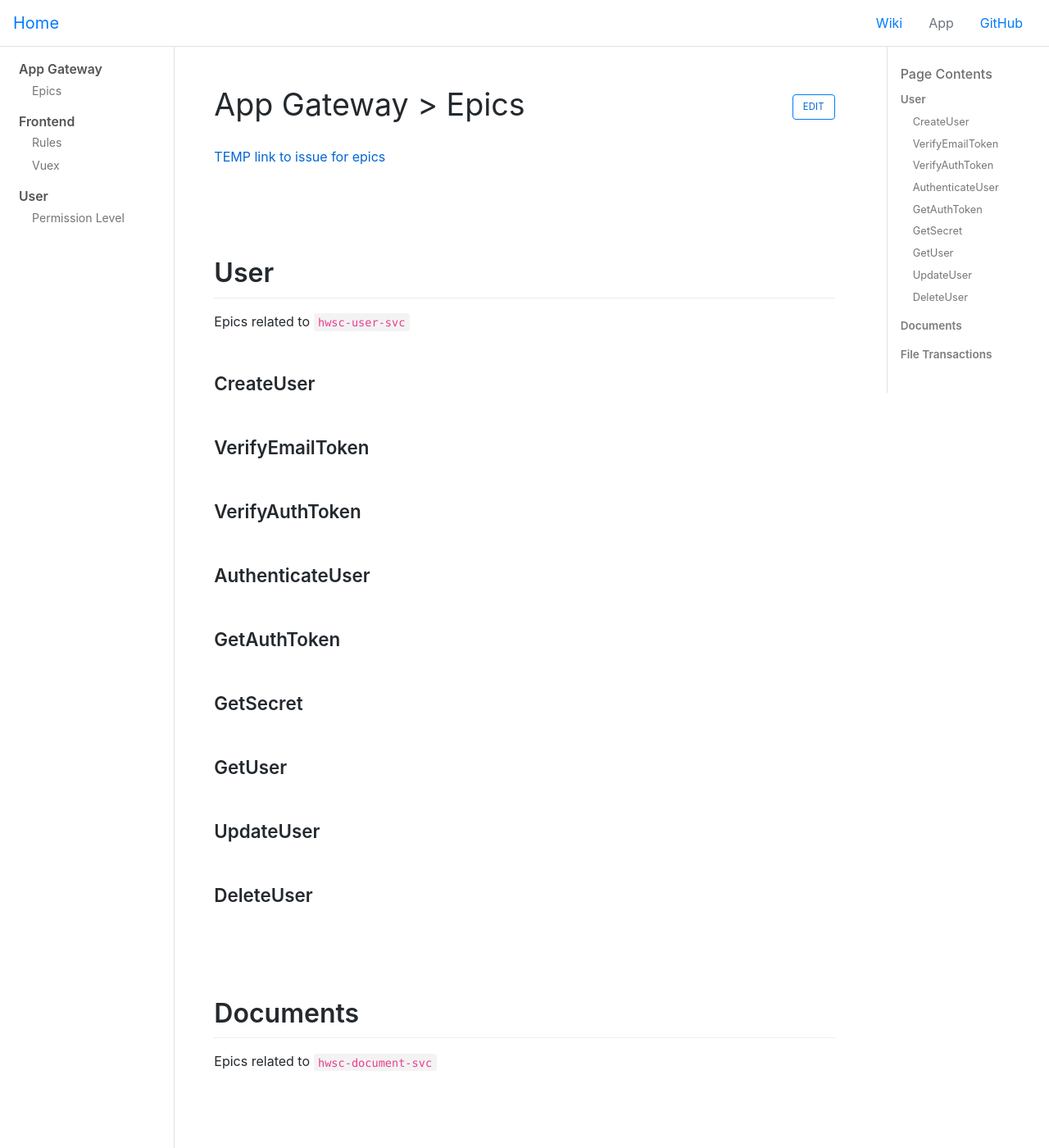
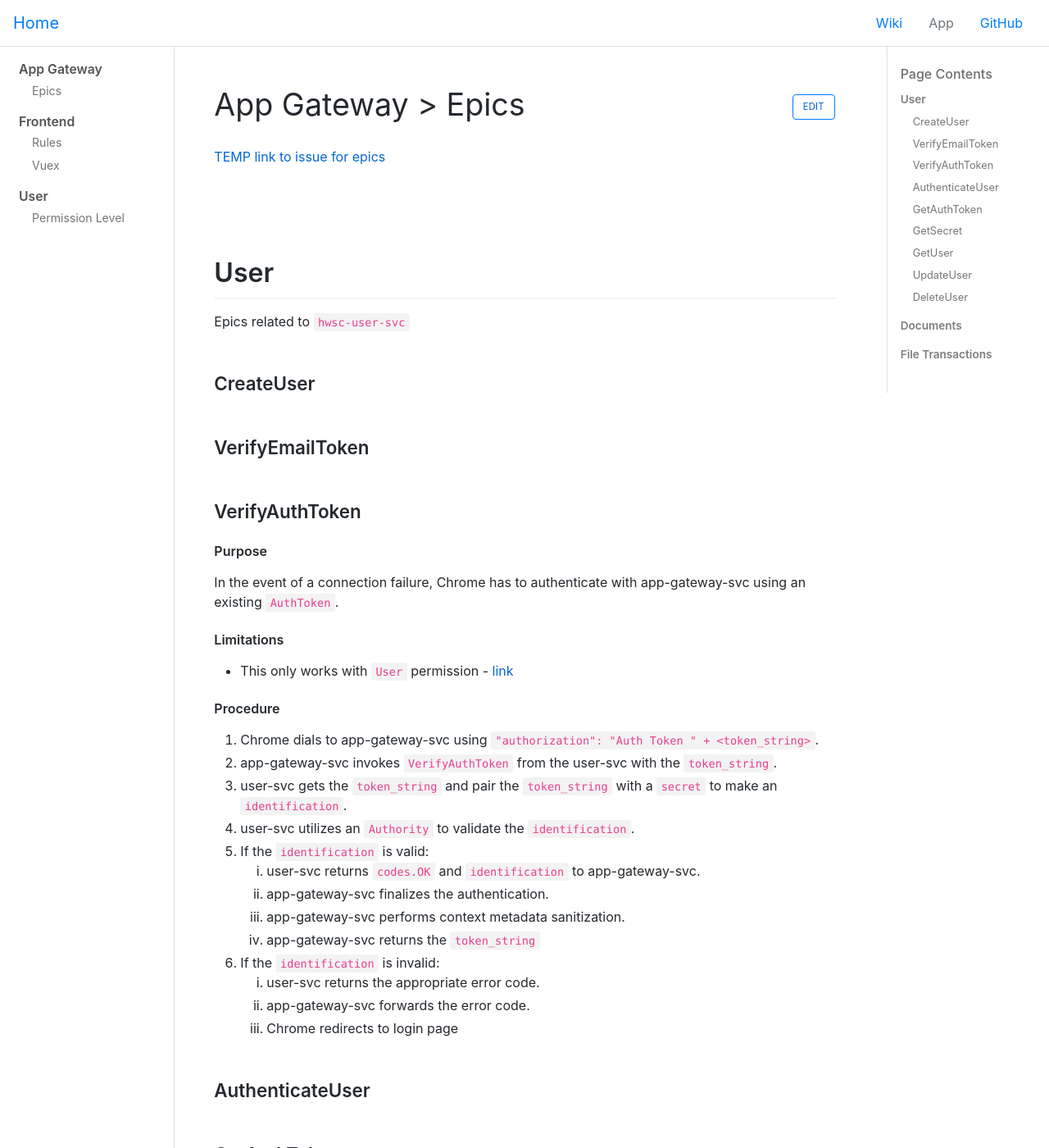
Before and after one commit to hwsc-org/hwsc-org.github.io, a Jekyll site: the page built from wikis/app-gateway/epics.md, in a window 1280 px wide and 1400 px high. Shown: the whole window at 82% size. Built offline with Jekyll 4.4.1, drawn with Linux system fonts in a browser that asks for light colours; comment, search, counter and statistics services are not loaded.

Commit message:
Add VerifyAuthToken epic

```diff
--- a/wikis/app-gateway/epics.md
+++ b/wikis/app-gateway/epics.md
@@ -15,9 +15,29 @@ Epics related to `hwsc-user-svc`
 
 ### CreateUser
 
+
 ### VerifyEmailToken
 
 ### VerifyAuthToken
+#### Purpose
+In the event of a connection failure, Chrome has to authenticate with app-gateway-svc using an existing `AuthToken`.
+#### Limitations
+- This only works with `User` permission - [link](https://github.com/hwsc-org/hwsc-user-svc/issues/111)
+
+#### Procedure
+1. Chrome dials to app-gateway-svc using `"authorization": "Auth Token " + <token_string>`.
+2. app-gateway-svc invokes `VerifyAuthToken` from the user-svc with the `token_string`.
+3. user-svc gets the `token_string` and pair the `token_string` with a `secret` to make an `identification`.
+4. user-svc utilizes an `Authority` to validate the `identification`.
+5. If the `identification` is valid:
+    1. user-svc returns `codes.OK` and `identification` to app-gateway-svc.
+    2. app-gateway-svc finalizes the authentication.
+    3. app-gateway-svc performs context metadata sanitization.
+    4. app-gateway-svc returns the `token_string`
+6. If the `identification` is invalid:
+    1. user-svc returns the appropriate error code.
+    2. app-gateway-svc forwards the error code.
+    3. Chrome redirects to login page
 
 ### AuthenticateUser
 
```
